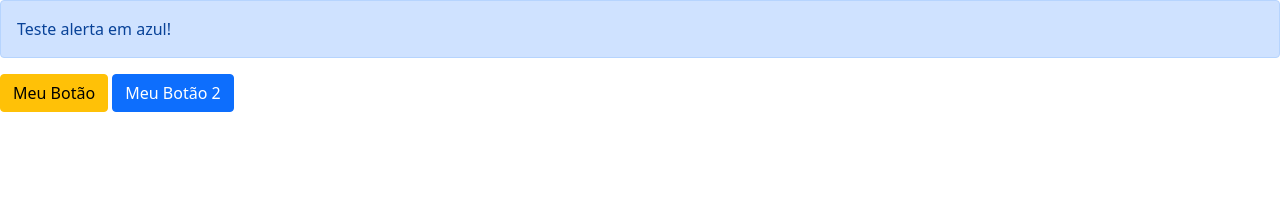
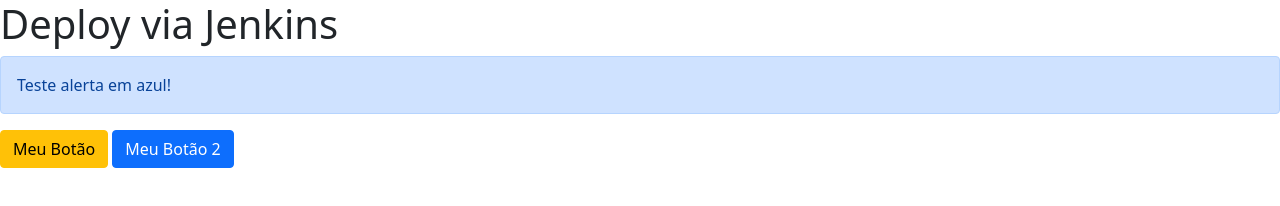
Before and after one commit to dhgutierrez/19a_pap_devopsitau, a plain HTML site: page index.html in a window 1280 px wide. Drawn offline with Linux system fonts and the light colour scheme.

Commit message:
deploy vi jenkins

```diff
--- a/index.html
+++ b/index.html
@@ -8,6 +8,7 @@
         <link rel="stylesheet" href="bootstrap.min.css">
     </head>
     <body>
+        <h1>Deploy via Jenkins</h1>
         <div class="alert alert-primary" role="alert">
             Teste alerta em azul!
           </div>
```
